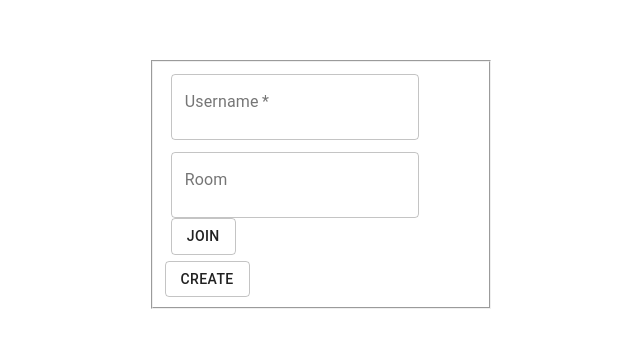
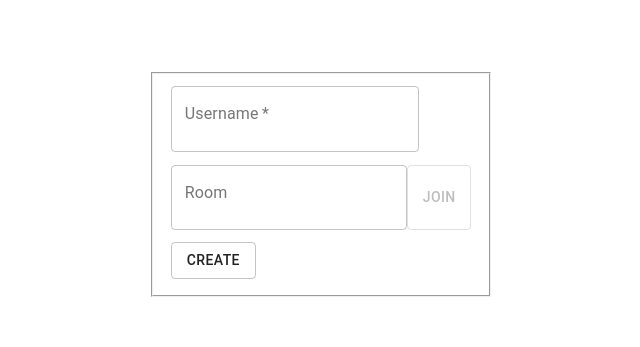
Before and after one commit to MCPGamer/hose_abe_jass_v2, a React (Create React App) app in the folder hose_abe_jass_frontend/: page / in a window 1280 px wide. Shown: the part 289-636 px from the top of the page, without its empty margins (319-959 px from the left). Built offline with nearby package versions, Linux system fonts and the light colour scheme.

Commit message:
Implement join room

```diff
--- a/hose_abe_jass_frontend/src/components/RoomManager.css
+++ b/hose_abe_jass_frontend/src/components/RoomManager.css
@@ -1,3 +1,11 @@
 div {
     padding: 2%;
 }
+
+.join-field{
+    display: inline-flex;
+}
+
+.join-error{
+    color:red;
+}
--- a/hose_abe_jass_frontend/src/components/RoomManager.tsx
+++ b/hose_abe_jass_frontend/src/components/RoomManager.tsx
@@ -1,13 +1,12 @@
-import React from 'react';
+import React, {useState} from 'react';
 import {Button, TextField} from '@material-ui/core';
 import './RoomManager.css'
+import {type} from "os";
 
 export const RoomManager: React.FC = () => {
-    let username = '';
-
-    const setUsername = (e: React.ChangeEvent<HTMLInputElement>) => {
-        username = e.target.value;
-    }
+    const [username, setUsername] = useState<string>('');
+    const [roomCode, setRoomCode] = useState<string>('');
+    const [joinError, setJoinError] = useState<string>('');
 
     const createRoom = () => {
         fetch(`http://localhost:8080/room/${username}`, {method: 'POST'}).then(response => response.json()).then(data => {
@@ -15,17 +14,46 @@ export const RoomManager: React.FC = () => {
         });
     }
 
+    const joinRoom = () => {
+        fetch(`http://localhost:8080/room/${username}/${roomCode}`, { method: 'POST'}).then(response => response.json())
+            .then(data => {
+               console.log(data);
+               if(data.error){
+                   setJoinError(data.error);
+               } else {
+                   setJoinError('');
+                   // Join Game
+               }
+            });
+    }
+
+    const handleChange = (e: React.ChangeEvent<HTMLInputElement>) => {
+        if (e.target.name === 'username') {
+            setUsername(e.target.value);
+        } else if (e.target.name === 'roomCode') {
+            setRoomCode(e.target.value);
+        }
+    }
+
     return (
         <form>
             <fieldset>
                 <div>
-                    <TextField variant="outlined" onChange={setUsername} label="Username" type="text" required/>
+                    <TextField variant="outlined" onChange={handleChange} name='username' value={username}
+                               label="Username" type="text" required/>
                 </div>
+                <div className="join-field">
+                    <TextField variant="outlined" onChange={handleChange} name='roomCode' value={roomCode} label="Room"
+                               type="text"/>
+                    <Button variant="outlined" onClick={joinRoom} disabled={!roomCode}>Join</Button>
+                </div>
+                {joinError !== '' ? (
+                    <div className='join-error'>
+                        <p>{joinError}</p>
+                    </div>) : ''}
                 <div>
-                    <TextField variant="outlined" label="Room" type="text"/>
-                    <Button variant="outlined">Join</Button>
+                    <Button variant="outlined" onClick={createRoom}>Create</Button>
                 </div>
-                <Button variant="outlined" onClick={createRoom}>Create</Button>
             </fieldset>
         </form>
     );
```
Also changed, not shown: 2 other files (tests, documents, lock files or other folders).
